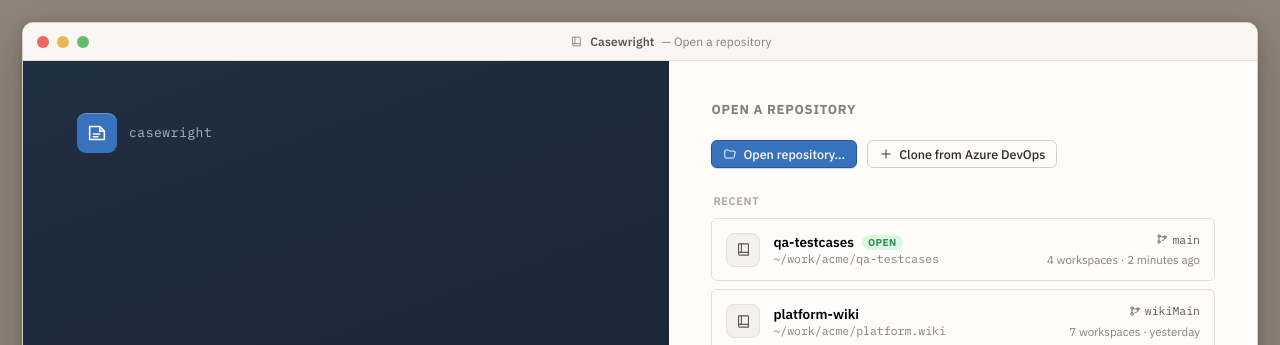
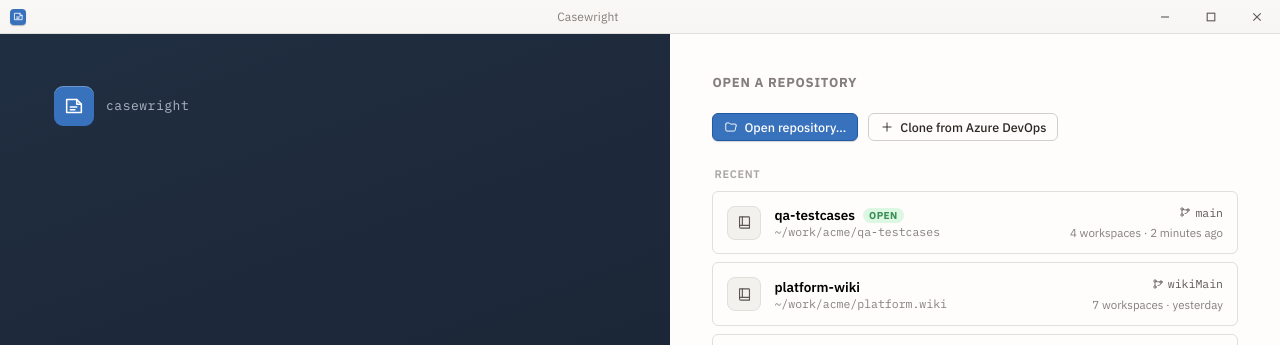
Before and after one commit to jimbuck/casewright, a React app in the folder apps/desktop/: page / in a window 1280 px wide. Shown: the top 345 px of the page. Built offline with nearby package versions, Linux system fonts and the light colour scheme.

Commit message:
feat: implement frameless window with custom title bar and context menu

```diff
--- a/apps/desktop/package.json
+++ b/apps/desktop/package.json
@@ -13,7 +13,8 @@
     "height": 940,
     "min_width": 1024,
     "min_height": 640,
-    "frame": true,
+    "frame": false,
+    "resizable": true,
     "show": true
   },
   "scripts": {
--- a/apps/desktop/src/components/App.tsx
+++ b/apps/desktop/src/components/App.tsx
@@ -23,23 +23,15 @@ function Center() {
 }
 
 function Workbench() {
-  const { screen, workspace, branch, modal } = useApp();
-
-  if (screen === 'launcher') {
-    return (
-      <div className="desk">
-        <div className="window">
-          <TitleBar subtitle="Open a repository" />
-          <Launcher />
-        </div>
-      </div>
-    );
-  }
+  const { screen, modal } = useApp();
 
   return (
-    <div className="desk">
-      <div className="window">
-        <TitleBar subtitle={`${workspace.name} · ${branch}`} />
+    <div className="app">
+      <TitleBar />
+      {screen === 'launcher' ? (
+        <Launcher />
+      ) : (
+        <>
           <TopBar />
           <div className="shell">
             <div className="workspace">
@@ -51,7 +43,8 @@ function Workbench() {
           {modal === 'createRun' && <CreateRunModal />}
           {modal === 'merge' && <MergeResolver />}
           <Toasts />
-      </div>
+        </>
+      )}
     </div>
   );
 }
--- a/apps/desktop/src/components/chrome/TitleBar.tsx
+++ b/apps/desktop/src/components/chrome/TitleBar.tsx
@@ -1,18 +1,163 @@
+import { useEffect, useState, type MouseEvent } from 'react';
 import { I } from '@/components/icons';
+import { ContextMenu, type MenuItem } from '@/components/sidebar/ContextMenu';
+import { nwWindow } from '@/lib/nwjs';
+import { useApp } from '@/store/app-context';
 
-export function TitleBar({ subtitle }: { subtitle?: string }) {
+/* window-control glyphs (VS Code / Windows style) */
+const wcProps = { viewBox: '0 0 10 10', width: 10, height: 10, fill: 'none', stroke: 'currentColor', strokeWidth: 1.1 } as const;
+const WinMin = () => (
+  <svg {...wcProps}>
+    <path d="M1 5h8" />
+  </svg>
+);
+const WinMax = () => (
+  <svg {...wcProps}>
+    <rect x="1.2" y="1.2" width="7.6" height="7.6" />
+  </svg>
+);
+const WinRestore = () => (
+  <svg {...wcProps}>
+    <path d="M3 3.3V1.2h5.5v5.5H6.6" />
+    <rect x="1.3" y="3.3" width="5.4" height="5.4" />
+  </svg>
+);
+const WinClose = () => (
+  <svg {...wcProps}>
+    <path d="M1.3 1.3l7.4 7.4M8.7 1.3L1.3 8.7" />
+  </svg>
+);
+
+interface OpenMenu {
+  x: number;
+  y: number;
+  items: MenuItem[];
+}
+
+export function TitleBar() {
+  const ctx = useApp();
+  const { screen } = ctx;
+  const [menu, setMenu] = useState<OpenMenu | null>(null);
+  const [maximized, setMaximized] = useState(false);
+
+  // keep the maximize/restore glyph in sync with the real window state
+  useEffect(() => {
+    const win = nwWindow();
+    if (!win) return;
+    const onMax = () => setMaximized(true);
+    const onRestore = () => setMaximized(false);
+    win.on('maximize', onMax);
+    win.on('unmaximize', onRestore);
+    win.on('restore', onRestore);
+    return () => {
+      win.removeAllListeners('maximize');
+      win.removeAllListeners('unmaximize');
+      win.removeAllListeners('restore');
+    };
+  }, []);
+
+  const minimize = () => nwWindow()?.minimize();
+  const close = () => nwWindow()?.close();
+  const toggleMax = () => {
+    const win = nwWindow();
+    if (!win) {
+      setMaximized((m) => !m);
+      return;
+    }
+    if (maximized) win.unmaximize();
+    else win.maximize();
+  };
+
+  const openMenu = (e: MouseEvent<HTMLButtonElement>, items: MenuItem[]) => {
+    const r = e.currentTarget.getBoundingClientRect();
+    setMenu({ x: r.left, y: r.bottom, items });
+  };
+
+  const menus: { label: string; items: MenuItem[] }[] = [
+    {
+      label: 'File',
+      items: [
+        { icon: I.file, label: 'New Case', on: () => ctx.createCase(null) },
+        { icon: I.folder, label: 'New Suite', on: () => ctx.createSuite(null) },
+        { sep: true },
+        { icon: I.commit, label: 'Commit…', on: () => ctx.setModal('commit') },
+        { sep: true },
+        { icon: I.x, label: 'Exit', on: () => nwWindow()?.close() },
+      ],
+    },
+    {
+      label: 'View',
+      items: [
+        { icon: I.layers, label: 'Cases', on: () => ctx.sel.id && ctx.openCase(ctx.sel.id) },
+        { icon: I.grid, label: 'Runs', on: () => ctx.openRunsList() },
+        { sep: true },
+        { icon: I.sync, label: 'Reload', on: () => nwWindow()?.reload() },
+        { icon: I.code, label: 'Toggle Developer Tools', on: () => nwWindow()?.showDevTools?.() },
+      ],
+    },
+    {
+      label: 'Go',
+      items: [
+        { icon: I.pull, label: 'Pull', on: () => ctx.doPull() },
+        { icon: I.push, label: 'Push', on: () => ctx.doPush() },
+        { sep: true },
+        { icon: I.repo, label: 'Repositories', on: () => ctx.goHome() },
+      ],
+    },
+    {
+      label: 'Help',
+      items: [
+        { icon: I.eye, label: 'About Casewright', sub: 'v1', on: () => ctx.toast('Casewright v1 · local-first · no telemetry') },
+        { icon: I.link, label: 'Documentation', on: () => ctx.toast('Docs — coming soon') },
+      ],
+    },
+  ];
+
+  const title = screen === 'main' ? `${ctx.workspace.name} — Casewright` : 'Casewright';
+
   return (
     <div className="titlebar">
-      <div className="traffic">
-        <i className="r" />
-        <i className="y" />
-        <i className="g" />
+      <div className="tb-brand">
+        <span className="tb-glyph">
+          <svg width="11" height="11" viewBox="0 0 24 24" fill="none" stroke="#fff" strokeWidth="1.8" strokeLinecap="round" strokeLinejoin="round">
+            <path d="M4 5h11l5 5v9H4z" />
+            <path d="M15 5v5h5" />
+            <path d="M8 13h7M8 16h5" />
+          </svg>
+        </span>
       </div>
-      <div className="wintitle">
-        {I.repo({ size: 13 })}
-        <b>Casewright</b>
-        {subtitle ? ' — ' + subtitle : ''}
+
+      {screen === 'main' && (
+        <div className="tb-menubar">
+          {menus.map((m) => (
+            <button
+              key={m.label}
+              className={'tb-menu-btn' + (menu && menu.items === m.items ? ' open' : '')}
+              onClick={(e) => openMenu(e, m.items)}
+            >
+              {m.label}
+            </button>
+          ))}
+        </div>
+      )}
+
+      <div className="tb-title" onDoubleClick={toggleMax}>
+        {title}
       </div>
+
+      <div className="tb-winctl">
+        <button className="tb-wc" onClick={minimize} title="Minimize" aria-label="Minimize">
+          <WinMin />
+        </button>
+        <button className="tb-wc" onClick={toggleMax} title={maximized ? 'Restore' : 'Maximize'} aria-label="Maximize">
+          {maximized ? <WinRestore /> : <WinMax />}
+        </button>
+        <button className="tb-wc close" onClick={close} title="Close" aria-label="Close">
+          <WinClose />
+        </button>
+      </div>
+
+      {menu && <ContextMenu x={menu.x} y={menu.y} items={menu.items} onClose={() => setMenu(null)} />}
     </div>
   );
 }
--- /dev/null
+++ b/apps/desktop/src/lib/nwjs.ts
@@ -0,0 +1,33 @@
+/**
+ * Thin, typed access to the NW.js window APIs, with graceful fallbacks so the
+ * app still runs in a plain browser (dev preview, tests) where `nw` is absent.
+ */
+export interface NwWindow {
+  minimize(): void;
+  maximize(): void;
+  unmaximize(): void;
+  restore(): void;
+  close(force?: boolean): void;
+  reload(): void;
+  showDevTools?(): void;
+  on(event: string, listener: () => void): void;
+  removeAllListeners(event: string): void;
+}
+
+interface NwGlobal {
+  Window: { get(): NwWindow };
+}
+
+declare global {
+  interface Window {
+    nw?: NwGlobal;
+  }
+}
+
+/** True when running inside NW.js (vs a plain browser). */
+export const isNwjs = (): boolean => typeof window !== 'undefined' && !!window.nw;
+
+/** The current NW.js window, or null when not running under NW.js. */
+export function nwWindow(): NwWindow | null {
+  return window.nw?.Window.get() ?? null;
+}
--- a/apps/desktop/src/styles/base.css
+++ b/apps/desktop/src/styles/base.css
@@ -8,7 +8,7 @@
 html, body { height: 100%; margin: 0; }
 body {
   font-family: var(--font-ui);
-  background: oklch(0.62 0.02 70);   /* desk surface behind the window */
+  background: var(--panel);
   color: var(--ink);
   font-size: 13px;
   line-height: 1.45;
@@ -31,40 +31,100 @@ input, textarea, select { font-family: inherit; color: inherit; }
 *::-webkit-scrollbar-track { background: transparent; }
 
 /* ============================================================
-   Window chrome (desktop app frame)
+   App surface — fills the native OS window
    ============================================================ */
-.desk { height: 100%; display: grid; place-items: center; padding: 22px; }
-.window {
-  width: 100%; height: 100%;
-  max-width: 1480px; max-height: 940px;
+.app {
+  height: 100%;
+  display: flex;
+  flex-direction: column;
+  overflow: hidden;
   background: var(--panel);
-  border-radius: 11px;
-  box-shadow: 0 1px 0 oklch(1 0 0 / 0.6) inset,
-              0 18px 48px oklch(0.3 0.02 70 / 0.32),
-              0 2px 8px oklch(0.3 0.02 70 / 0.22);
-  display: flex; flex-direction: column;
-  overflow: hidden;
-  border: 1px solid var(--border-2);
 }
+
+/* ============================================================
+   Custom window chrome (frameless NW.js window, VS Code–style)
+   The whole bar is a drag region; interactive bits opt out.
+   ============================================================ */
 .titlebar {
-  height: 38px; flex: none;
-  display: flex; align-items: center; gap: 10px;
-  padding: 0 14px;
+  position: relative;
+  z-index: 50;            /* stays above modal scrims so controls remain usable */
+  height: 34px;
+  flex: none;
+  display: flex;
+  align-items: stretch;
   background: linear-gradient(var(--panel-2), oklch(0.972 0.004 80));
   border-bottom: 1px solid var(--border);
   user-select: none;
+  -webkit-app-region: drag;
 }
-.traffic { display: flex; gap: 8px; }
-.traffic i { width: 12px; height: 12px; border-radius: 99px; display: block; }
-.traffic .r { background: oklch(0.68 0.17 25); }
-.traffic .y { background: oklch(0.8 0.13 85); }
-.traffic .g { background: oklch(0.72 0.14 145); }
-.titlebar .wintitle {
-  font-size: 12px; color: var(--ink-3); letter-spacing: 0.01em;
-  display: flex; align-items: center; gap: 7px;
-  margin: 0 auto; white-space: nowrap;
+.tb-brand {
+  display: flex;
+  align-items: center;
+  padding: 0 8px 0 10px;
 }
-.titlebar .wintitle b { color: var(--ink-2); font-weight: 600; }
+.tb-glyph {
+  width: 16px;
+  height: 16px;
+  border-radius: 4px;
+  background: var(--accent);
+  display: grid;
+  place-items: center;
+  box-shadow: 0 1px 1px oklch(0.3 0.05 256 / 0.3);
+}
+.tb-menubar {
+  display: flex;
+  align-items: stretch;
+  -webkit-app-region: no-drag;
+}
+.tb-menu-btn {
+  padding: 0 9px;
+  border: 0;
+  background: transparent;
+  font-family: inherit;
+  font-size: 12.5px;
+  color: var(--ink-2);
+  display: flex;
+  align-items: center;
+}
+.tb-menu-btn:hover,
+.tb-menu-btn.open {
+  background: var(--raise);
+}
+.tb-title {
+  flex: 1;
+  min-width: 0;
+  display: flex;
+  align-items: center;
+  justify-content: center;
+  padding: 0 12px;
+  font-size: 12px;
+  color: var(--ink-3);
+  letter-spacing: 0.01em;
+  white-space: nowrap;
+  overflow: hidden;
+  text-overflow: ellipsis;
+}
+.tb-winctl {
+  display: flex;
+  align-items: stretch;
+  -webkit-app-region: no-drag;
+}
+.tb-wc {
+  width: 46px;
+  border: 0;
+  background: transparent;
+  color: var(--ink-2);
+  display: grid;
+  place-items: center;
+  transition: background 0.1s, color 0.1s;
+}
+.tb-wc:hover {
+  background: var(--raise);
+}
+.tb-wc.close:hover {
+  background: oklch(0.58 0.21 27);
+  color: #fff;
+}
 
 /* ============================================================
    Buttons
```
Also changed, not shown: apps/desktop/README.md. Lines whose indentation alone changed are shown as unchanged.
